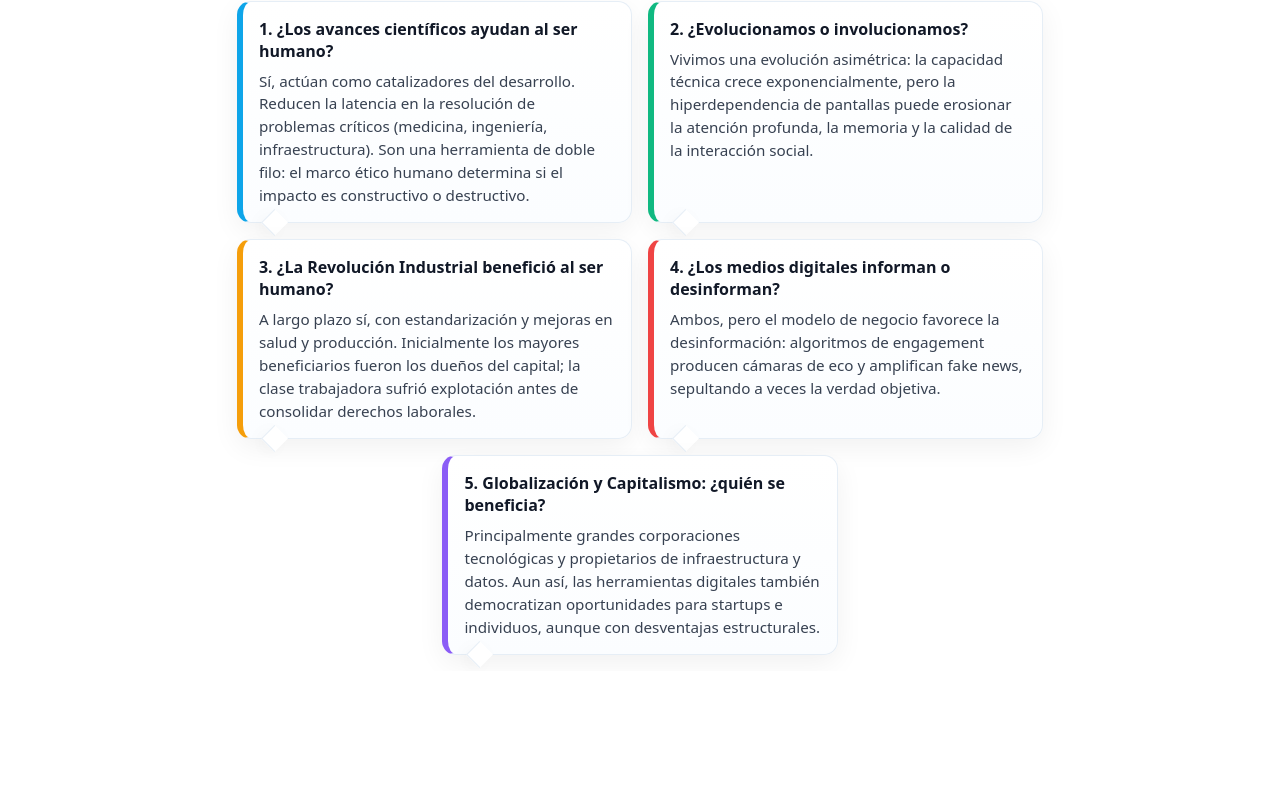
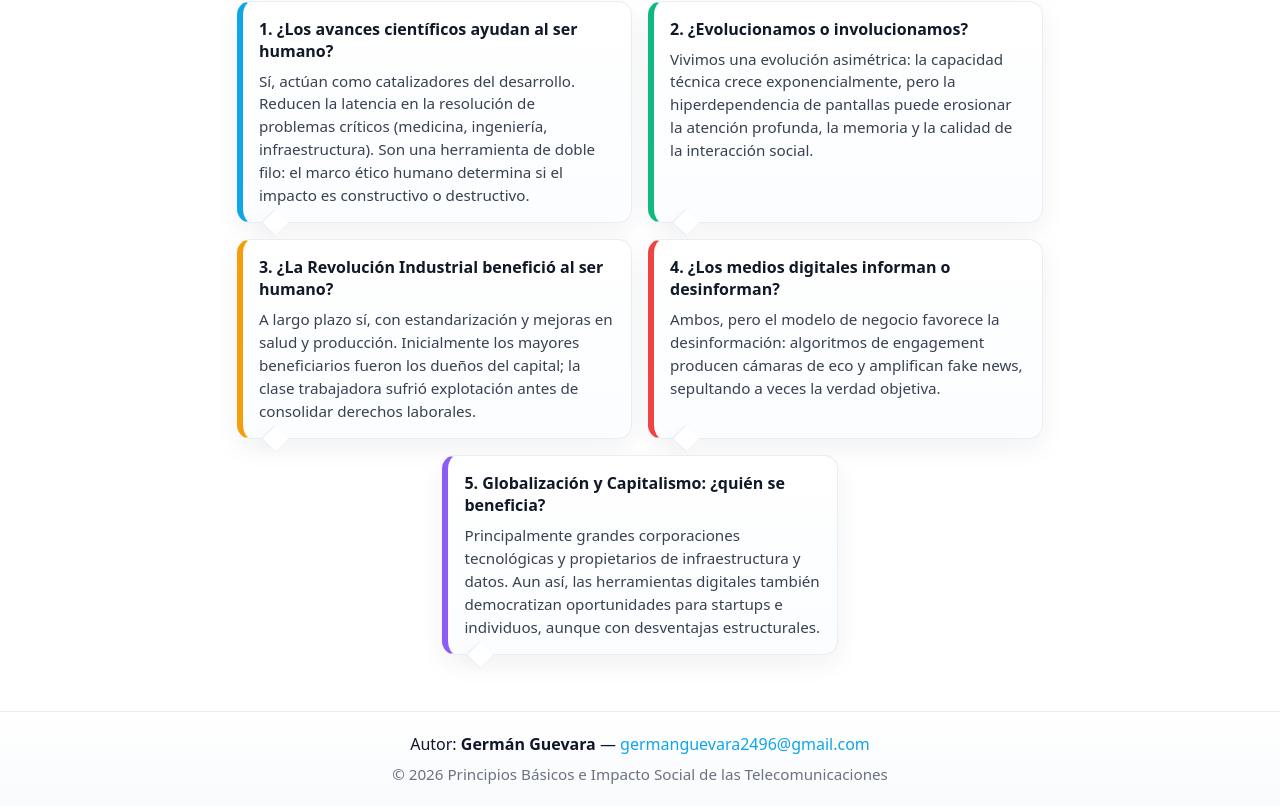
Before and after one commit to yirman/telecom-info-js, a Next.js app: page / in a window 1280 px wide. Shown: the part 1340-2146 px from the top of the page. Before the commit the page ends 2011 px from the top, so only its background shows below. Built offline with nearby package versions, Linux system fonts and the light colour scheme.

Commit message:
adding a footer for author info

```diff
--- a/pages/index.js
+++ b/pages/index.js
@@ -262,6 +262,13 @@ export default function Home() {
           </div>
         </section>
 
+        <footer className="site-footer">
+          <div className="footer-inner">
+            <p className="footer-author">Autor: <strong>Germán Guevara</strong> — <a href="mailto:germanguevara2496@example.com">germanguevara2496@gmail.com</a></p>
+            <p className="footer-copy">© {new Date().getFullYear()} Principios Básicos e Impacto Social de las Telecomunicaciones</p>
+          </div>
+        </footer>
+
       </main>
     </>
   )
--- a/styles/globals.css
+++ b/styles/globals.css
@@ -120,3 +120,11 @@ body.bg-export { background: linear-gradient(180deg, #ffffff 0%, #f8fafc 100%);
 
 /* Optional subtle transition for panels to blend with background */
 .slide-panel, .card { transition: background-color 500ms ease, transform 220ms ease; }
+
+/* Footer */
+.site-footer { margin-top: 2.5rem; padding: 1.25rem 0; background: linear-gradient(180deg,#ffffff,#f8fafc); border-top: 1px solid #e6edf3; }
+.footer-inner { max-width: 1100px; margin: 0 auto; padding: 0 1rem; text-align: center; color: #6b7280; }
+.footer-author { margin: 0 0 0.25rem; color: #0f172a; }
+.footer-copy { margin: 0; font-size: 0.95rem; }
+.footer-inner a { color: #0ea5e9; text-decoration: none; }
+.footer-inner a:hover { text-decoration: underline; }
```
